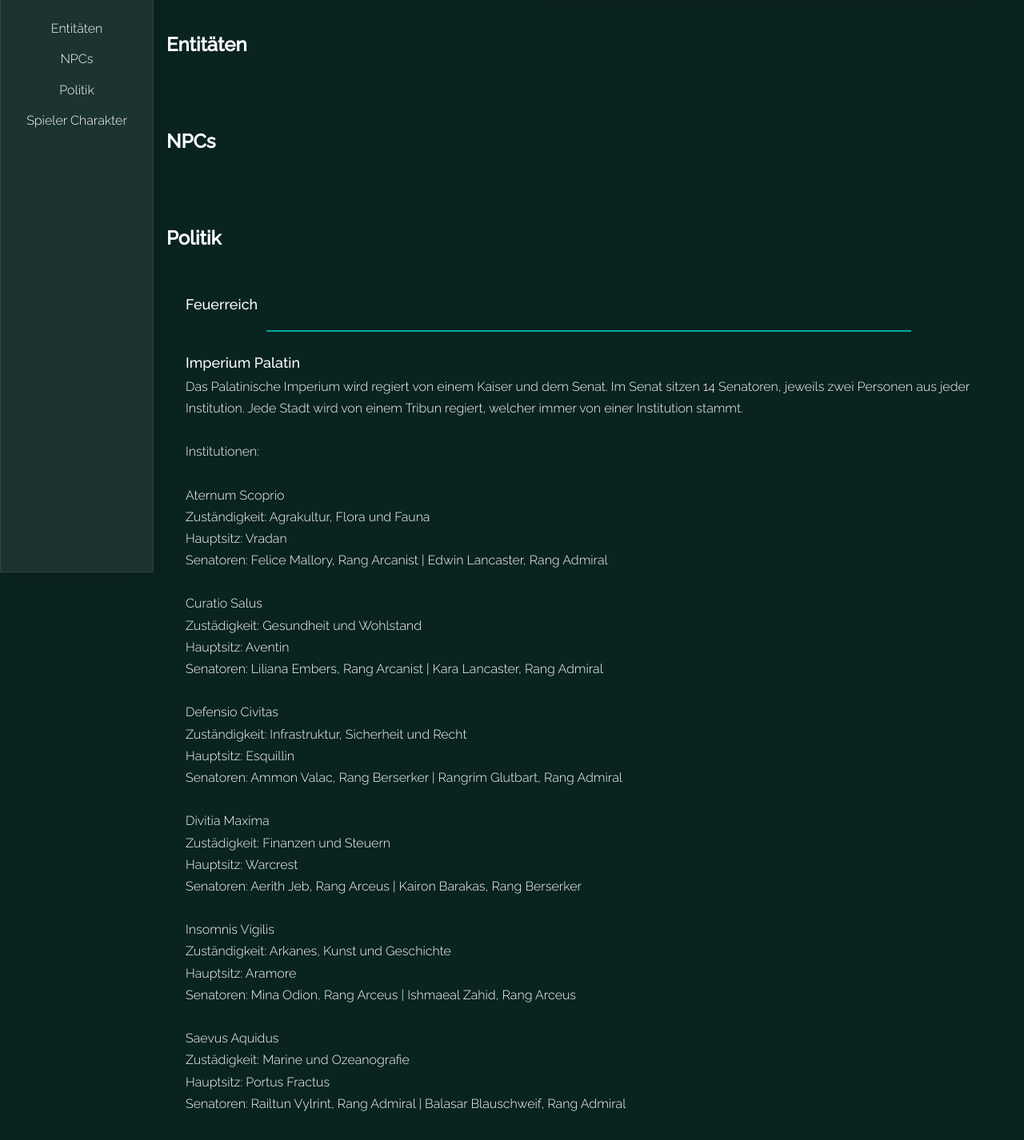
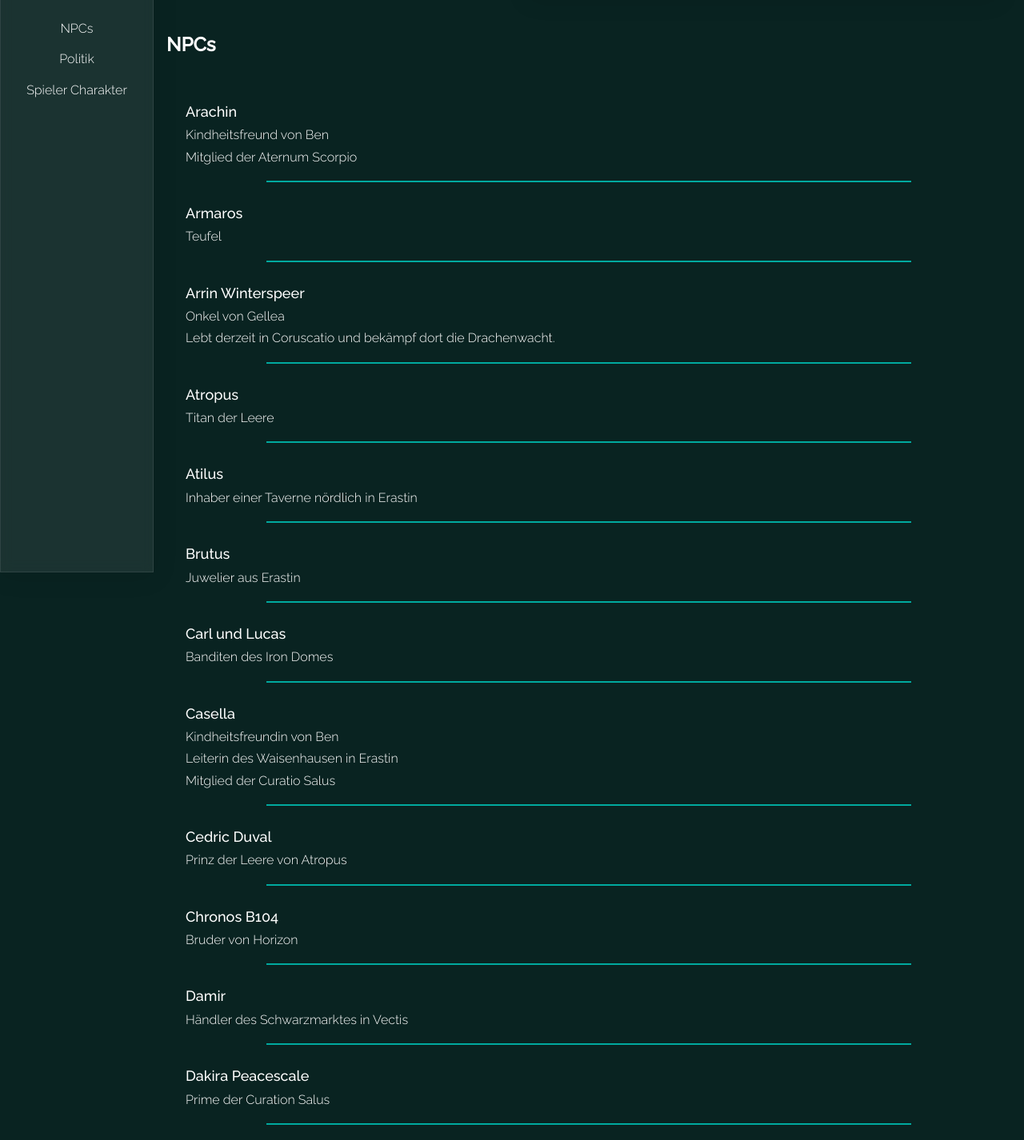
Before and after one commit to Stomni/telos-world, a React (Create React App) app: page /glossar in a window 1280 px wide. Shown: the part 100-1526 px from the top of the page at 80% size. Built offline with nearby package versions, Linux system fonts and the light colour scheme.

Commit message:
add content, npcs, territory

```diff
--- a/src/data/articles.ts
+++ b/src/data/articles.ts
@@ -9,22 +9,182 @@ type articles = {
 };
 
 export const articleList: articles[] = [
-  {category: "Entitäten", topics: []},
-  {category: "NPCs", topics: []},
-  {category: "Politik", topics: [
-    {name: "Feuerreich", desc: ""},
-    {name: "Imperium Palatin", desc: "Das Palatinische Imperium wird regiert von einem Kaiser und dem Senat. Im Senat sitzen 14 Senatoren, jeweils zwei Personen aus jeder Institution. Jede Stadt wird von einem Tribun regiert, welcher immer von einer Institution stammt.  \n\nInstitutionen:\n\nAternum Scoprio\nZuständigkeit: Agrakultur, Flora und Fauna\nHauptsitz: Vradan\nSenatoren: Felice Mallory, Rang Arcanist | Edwin Lancaster, Rang Admiral\n\nCuratio Salus\nZustädigkeit: Gesundheit und Wohlstand\nHauptsitz: Aventin\nSenatoren: Liliana Embers, Rang Arcanist | Kara Lancaster, Rang Admiral\n\nDefensio Civitas\nZuständigkeit: Infrastruktur, Sicherheit und Recht\nHauptsitz: Esquillin\nSenatoren: Ammon Valac, Rang Berserker | Rangrim Glutbart, Rang Admiral\n\nDivitia Maxima\nZustädigkeit: Finanzen und Steuern\nHauptsitz: Warcrest\nSenatoren: Aerith Jeb, Rang Arceus | Kairon Barakas, Rang Berserker\n\nInsomnis Vigilis\nZuständigkeit: Arkanes, Kunst und Geschichte\nHauptsitz: Aramore\nSenatoren: Mina Odion, Rang Arceus | Ishmaeal Zahid, Rang Arceus\n\nSaevus Aquidus\nZustädigkeit: Marine und Ozeanografie\nHauptsitz: Portus Fractus\nSenatoren: Railtun Vylrint, Rang Admiral | Balasar Blauschweif, Rang Admiral\n\nSangius Gladius\nZuständigkeit: Militär und Kampftechnologien\nHauptsitz: Garthram\nSenatoren: Ben Zokos, Rang Arceus | Talin Sala, Rang Berserker"},
-
-  ]},
+  {
+    category: "NPCs",
+    topics: [
+      {
+        name: "Arachin",
+        desc: "Kindheitsfreund von Ben\nMitglied der Aternum Scorpio",
+      },
+      { name: "Armaros", desc: "Teufel" },
+      {
+        name: "Arrin Winterspeer",
+        desc: "Onkel von Gellea\nLebt derzeit in Coruscatio und bekämpf dort die Drachenwacht.",
+      },
+      { name: "Atropus", desc: "Titan der Leere" },
+      { name: "Atilus", desc: "Inhaber einer Taverne nördlich in Erastin" },
+      { name: "Brutus", desc: "Juwelier aus Erastin" },
+      { name: "Carl und Lucas", desc: "Banditen des Iron Domes" },
+      {
+        name: "Casella",
+        desc: "Kindheitsfreundin von Ben\nLeiterin des Waisenhausen in Erastin\nMitglied der Curatio Salus",
+      },
+      { name: "Cedric Duval", desc: "Prinz der Leere von Atropus" },
+      { name: "Chronos B104", desc: "Bruder von Horizon" },
+      { name: "Damir", desc: "Händler des Schwarzmarktes in Vectis" },
+      { name: "Dakira Peacescale", desc: "Prime der Curation Salus" },
+      {
+        name: "Darius",
+        desc: "Mitglied der Insomnis Vigilis\nSpezialist für Warforged Psyche",
+      },
+      { name: "Decima", desc: "Hauptwachfrau der Imperialen Garde in Erastin" },
+      { name: "Die Frau in Weiß", desc: "Oberhautp des Widerstandes" },
+      { name: "Din", desc: "Maskierter Mann der von Lucius angeheuert wurde" },
+      {
+        name: "Donna Silver",
+        desc: "Alte Frau die alleine in einer Hütte im Wald in der nähe von Esquillin lebt",
+      },
+      {
+        name: "Dorna",
+        desc: "Kindheitsfreundin von Ben\nMitglied der Aternum Scoprio",
+      },
+      {
+        name: "Familie Becker",
+        desc: "Bäckerfamilie aus Capsan\nDavid gerettet durch die Gruppe",
+      },
+      { name: "Dracon Marek", desc: "Drakon des Imperiums" },
+      { name: "Edos", desc: "Titan\n Erzieher von Rokan dem Leviathan" },
+      { name: "Edward Crazy Guy", desc: "Chemiker aus Esquillin" },
+      { name: "Enlana", desc: "Drakezüchterin aus Aramore" },
+      { name: "Feuerbart", desc: "Inhaber der Taverne Lavahöhle in Esquillin" },
+      { name: "Flex", desc: "Boss der Gehttos in Aramore" },
+      {
+        name: "Gallan Galadriel",
+        desc: "Inoffizieller Sherrif von Kriggan\nVerbannter Elf aus Aston",
+      },
+      {
+        name: "General Laxus",
+        desc: "General des Imperiums\n Geholfen beim Angriff in Capsan",
+      },
+      { name: "Gido", desc: "Bibliothekar in Aramore" },
+      { name: "Grim", desc: "Anführer der Kodan in Aramore" },
+      { name: "Holgen", desc: "Kindheitsfreund von Ben\nImperiale Garde" },
+      { name: "Isola der Red Dragon", desc: "Oberhaupt des Widerstandes" },
+      { name: "Janine", desc: "Kräuterhändlerin aus Vectis" },
+      { name: "Jasper Bold", desc: "Gefangener im Tempel von Null" },
+      { name: "Kaleido", desc: "Assassine für Isola" },
+      { name: "Lamin", desc: "Rezeptionist des Schwarzmarktes in Vectis" },
+      { name: "Lance der Bard", desc: "Reisender Barde\n Hasst die Gruppe..." },
+      { name: "Lapis", desc: "Erd Genasi aus Kriggan" },
+      { name: "Lucius", desc: "Untergrundboss in Erastin" },
+      {
+        name: "Ludwen",
+        desc: "Postangestellter der Zentralen Poststation in Aramore",
+      },
+      {
+        name: "Mina Odion",
+        desc: "Senatorin des Imperiums\nOberhaupt der Insomnis Vigilis",
+      },
+      { name: "Nadine", desc: "Inhaberin des Saloons in Kriggan" },
+      {
+        name: "Nakzul Muskelkiller",
+        desc: "Anführer der Bergorcs in Tregaron",
+      },
+      { name: "Nobu", desc: "Herrscher von Neu Coruscat" },
+      { name: "Null der Nachtdrache", desc: "?" },
+      { name: "Pall", desc: "Inahber des Lausigen Zaubertranks in Aramore" },
+      { name: "Rain", desc: "Ehemalige Wächertin des Blauenwaldes" },
+      { name: "Ruak die Arrogante", desc: "Anführerin der Orcs in Tregaron" },
+      { name: "Sandra", desc: "Inhaberin des Himmlischen Imps in Capsan" },
+      {
+        name: "Salem Greyhorn",
+        desc: "Alter Mann aus dem Arcana Distrikt in Aramore",
+      },
+      {
+        name: "Sarven",
+        desc: "Inhaber des Bognereigeschäfts Blitzschnell in Aramore",
+      },
+      { name: "Shuah Kniebrrecherin", desc: "Anfüherin der Orogs in Tregaron" },
+      {
+        name: "Silas Blanc",
+        desc: "Inahber des Goldenen Libram\nEx-Kampfmagier des Imperiums",
+      },
+      { name: "Selee die Entropie", desc: "Oberhautp des Widerstandes" },
+      { name: "Tia", desc: "Inhaberin von Tias Glitzereien in Aramore" },
+      { name: "Tempestax", desc: "Antiker Sturmdrachen" },
+      {
+        name: "Teos of the Suncoar",
+        desc: "Admiral des Imperiums\nZesa großer Bruder",
+      },
+      {
+        name: "Trion",
+        desc: "Anhänger von Isola\nLeonin mit Aetherfähigkeiten",
+      },
+      { name: "Trunks", desc: "Kartograph aus Esquillin" },
+      { name: "Valkoria", desc: "Anführerin von Kriggan\nPaladin von Remnis" },
+      {
+        name: "Verenastra",
+        desc: "Archfey des Nachtwaldes\nTochter der Titania",
+      },
+      {
+        name: "Violett Vac´azla",
+        desc: "Kalashtar des Vac´atla Ordens in Aramore",
+      },
+      { name: "Voragon", desc: "Dämon des Abyss" },
+      {
+        name: "William Heavenstein",
+        desc: "Staatsfeind des Imperiums\nMeister von Cedric",
+      },
+      {
+        name: "Yesra",
+        desc: "Merküdige Feydame\nGetroffen im Lausigen Zaubertrank in Aramore",
+      },
+      { name: "Zinran", desc: "Anhänger von Bahamut aus Vectis" },
+      { name: "Zokk der Brutale", desc: "Anführer der Oger in Tregaron" },
+      {
+        name: "Zozora Sonnenherz",
+        desc: "Anführerin der Sonnenherzen, einem Leonin Stamm in der Subarra",
+      },
+    ],
+  },
+  {
+    category: "Politik",
+    topics: [
+      { name: "Alephia", desc: "" },
+      { name: "Feuerreich", desc: "" },
+      {
+        name: "Imperium Palatin",
+        desc: "Das Palatinische Imperium wird regiert von einem Kaiser und dem Senat. Im Senat sitzen 14 Senatoren, jeweils zwei Personen aus jeder Institution. Jede Stadt wird von einem Tribun regiert, welcher immer von einer Institution stammt.  \n\nInstitutionen:\n\nAternum Scoprio\nZuständigkeit: Agrakultur, Flora und Fauna\nHauptsitz: Vradan\nSenatoren: Felice Mallory, Rang Arcanist | Edwin Lancaster, Rang Admiral\n\nCuratio Salus\nZustädigkeit: Gesundheit und Wohlstand\nHauptsitz: Aventin\nSenatoren: Liliana Embers, Rang Arcanist | Kara Lancaster, Rang Admiral\n\nDefensio Civitas\nZuständigkeit: Infrastruktur, Sicherheit und Recht\nHauptsitz: Esquillin\nSenatoren: Ammon Valac, Rang Berserker | Rangrim Glutbart, Rang Admiral\n\nDivitia Maxima\nZustädigkeit: Finanzen und Steuern\nHauptsitz: Warcrest\nSenatoren: Aerith Jeb, Rang Arceus | Kairon Barakas, Rang Berserker\n\nInsomnis Vigilis\nZuständigkeit: Arkanes, Kunst und Geschichte\nHauptsitz: Aramore\nSenatoren: Mina Odion, Rang Arceus | Ishmaeal Zahid, Rang Arceus\n\nSaevus Aquidus\nZustädigkeit: Marine und Ozeanografie\nHauptsitz: Portus Fractus\nSenatoren: Railtun Vylrint, Rang Admiral | Balasar Blauschweif, Rang Admiral\n\nSangius Gladius\nZuständigkeit: Militär und Kampftechnologien\nHauptsitz: Garthram\nSenatoren: Ben Zokos, Rang Arceus | Talin Sala, Rang Berserker",
+      },
+    ],
+  },
   {
     category: "Spieler Charakter",
     topics: [
-      { name: "Benjamin J.", desc: "Backstory:\nGeboren in Erastin als Sohn von zwei Palatinischen Soldaten, ist er dort als Waise aufgewachsen. In jungen Jahren hat er sich mit Gängaktivitäten über Wasser gehalten, bis sich irgendwann ein berühmter Koch, Pagus Romano, sich Ben angenommen hat und ihn selbst zum Koch ausbildete. Ben sollte für ein besonderes Gericht ein Salek Frucht aus dem Nachtwald besorgen, dort fand er einen alten mysteriösen Altar, wo ihn eine Stimme die Macht von Atropus anbot. Durch die verpeiltheit von Ben nahm er dieses Angebot an und so nahm sein Schicksal eine andere Richtung ein. Kurz darauf traf er auf Ziora und machte sich auf die Reise die Welt zu erkunden.\nKlasse:\nPact of the Undying Warlock | Void (Homebrew) Sorcerer\nRasse: Mensch" },
-      { name: "Gellea Felsenfaust", desc: "Backstory:\nGeboren in Khrain als Tochter von zwei Steinmetzen. Als der Konflikt zwischen dem Feuerreich und dem Palatinischen Imperium größer wurde, musste ihre Eltern in den Kriegsdienst eintreten und Gellea ging im Alter von zwölf Jahren zu ihrem Onkel Arrin. Vor den Auswirkungen des Krieges flüchtend, gingen sie von Stadt zu Stadt und glaubten sich eines Tages in der Zwergenstadt Coruscatio sicher zu sein. Dort erweckten sich verborgene Kräft in Gellea und wurde von Fanatikern entführt und gefangen genommen um an ihr zu experimentieren. Gellea verlor dabei ihr Gedächtnis und schaffte es dort eines Tages zu flüchten und traff danach auf Ben, Horizon und Lucardis.\nKlasse:\n Ancestral Guardian Barbarian\nRasse: Hügel Zwerg"},
-      { name: "Horizon B105 (inaktiv)", desc: "Backstory:\n \nKlasse:\nCleric of the Forge | Circle of Spores Druid\nRasse:\nWarforged\nVerschwinden:\n Verschlungen von einem Sand Wurm in der Subarra." },
-      { name: "Lucardis Corinth (inaktiv)", desc: "Backstory:\n \nKlasse:\n Arcane Archer Fighter\nRasse:\nKalashtar\nVerschwinden:\nMusste ihren eigenen Weg gehen um ein Problem zu lösen." },
-      { name: "Zesa of the Suncoat", desc: "Backstory:\n \nKlasse:\nRune Knight Fighter | Shadow Sorcerer\nRasse:\nLeonin" },
-      { name: "Ziora Akkhiato (inaktiv)", desc: "Backstory:\n \nKlasse:\nCircle of the Moon Druid\nRasse:\nWaldelf" },
+      {
+        name: "Benjamin J.",
+        desc: "Backstory:\nGeboren in Erastin als Sohn von zwei Palatinischen Soldaten, ist er dort als Waise aufgewachsen. In jungen Jahren hat er sich mit Gängaktivitäten über Wasser gehalten, bis sich irgendwann ein berühmter Koch, Pagus Romano, sich Ben angenommen hat und ihn selbst zum Koch ausbildete. Ben sollte für ein besonderes Gericht ein Salek Frucht aus dem Nachtwald besorgen, dort fand er einen alten mysteriösen Altar, wo ihn eine Stimme die Macht von Atropus anbot. Durch die verpeiltheit von Ben nahm er dieses Angebot an und so nahm sein Schicksal eine andere Richtung ein. Kurz darauf traf er auf Ziora und machte sich auf die Reise die Welt zu erkunden.\nKlasse:\nPact of the Undying Warlock | Void (Homebrew) Sorcerer\nRasse: Mensch",
+      },
+      {
+        name: "Gellea Felsenfaust",
+        desc: "Backstory:\nGeboren in Khrain als Tochter von zwei Steinmetzen. Als der Konflikt zwischen dem Feuerreich und dem Palatinischen Imperium größer wurde, musste ihre Eltern in den Kriegsdienst eintreten und Gellea ging im Alter von zwölf Jahren zu ihrem Onkel Arrin. Vor den Auswirkungen des Krieges flüchtend, gingen sie von Stadt zu Stadt und glaubten sich eines Tages in der Zwergenstadt Coruscatio sicher zu sein. Dort erweckten sich verborgene Kräft in Gellea und wurde von Fanatikern entführt und gefangen genommen um an ihr zu experimentieren. Gellea verlor dabei ihr Gedächtnis und schaffte es dort eines Tages zu flüchten und traff danach auf Ben, Horizon und Lucardis.\nKlasse:\n Ancestral Guardian Barbarian\nRasse: Hügel Zwerg",
+      },
+      {
+        name: "Horizon B105 (inaktiv)",
+        desc: "Backstory:\n \nKlasse:\nCleric of the Forge | Circle of Spores Druid\nRasse:\nWarforged\nVerschwinden:\n Verschlungen von einem Sand Wurm in der Subarra.",
+      },
+      {
+        name: "Lucardis Corinth (inaktiv)",
+        desc: "Backstory:\n \nKlasse:\n Arcane Archer Fighter\nRasse:\nKalashtar\nVerschwinden:\nMusste ihren eigenen Weg gehen um ein Problem zu lösen.",
+      },
+      {
+        name: "Zesa of the Suncoat",
+        desc: "Backstory:\n \nKlasse:\nRune Knight Fighter | Shadow Sorcerer\nRasse:\nLeonin",
+      },
+      {
+        name: "Ziora Akkhiato (inaktiv)",
+        desc: "Backstory:\n \nKlasse:\nCircle of the Moon Druid\nRasse:\nWaldelf",
+      },
     ],
   },
 ];
```
Also changed, not shown: src/data/territoryInfos.ts (+8 -8 lines).
